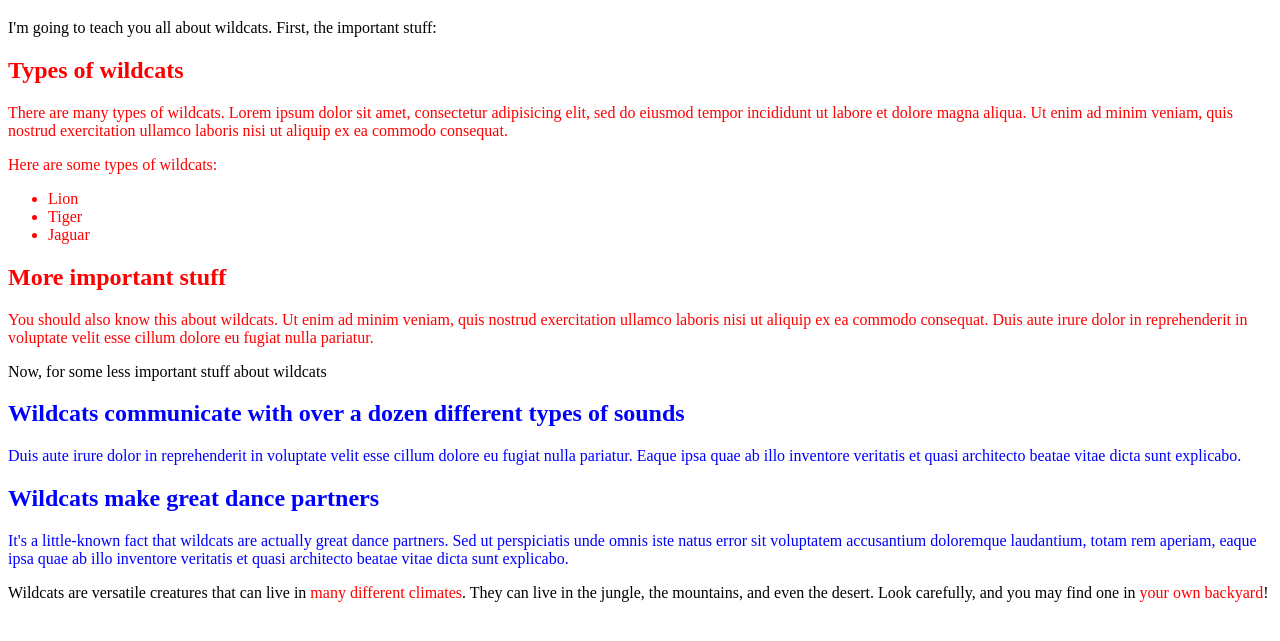
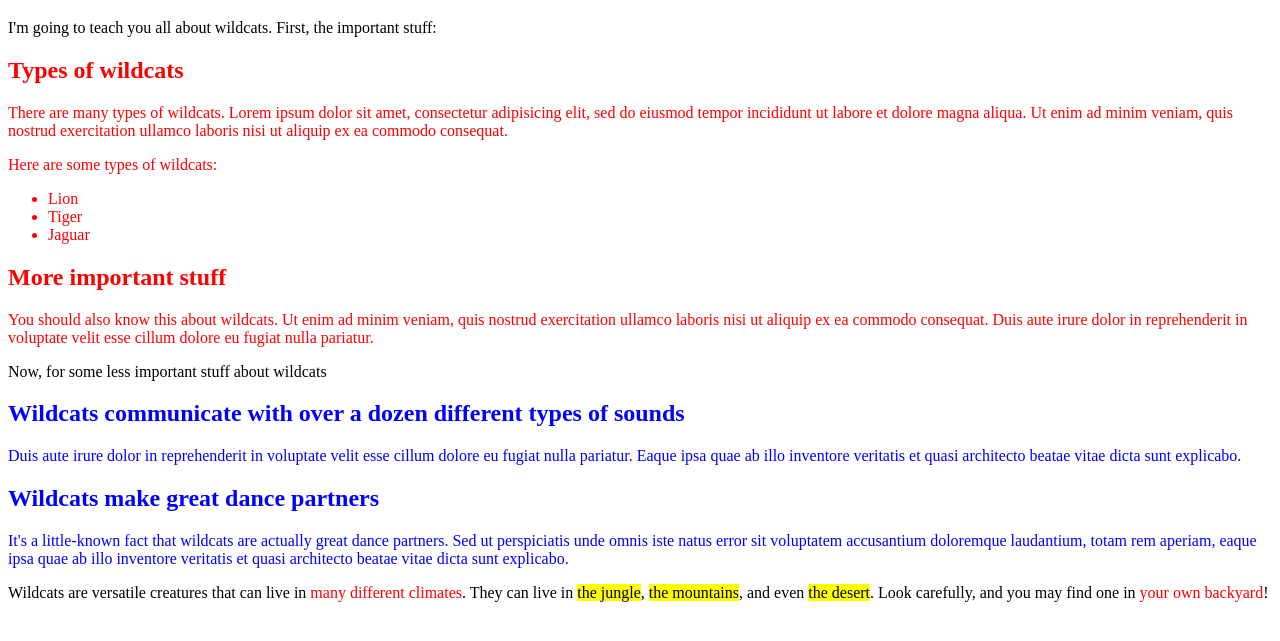
Before and after one commit to Rajiv-Kinyanjui/Wildcats-Divs-Spans, a plain HTML site: page index.html in a window 1280 px wide. Shown: the part 61-702 px from the top of the page. Drawn offline with Linux system fonts and the light colour scheme.

Commit message:
Style the spans

```diff
--- a/css/styles.css
+++ b/css/styles.css
@@ -5,3 +5,7 @@
 .unimportant{
     color: blue;
 }
+
+.cat-climate{
+    background-color: yellow;
+}
```
